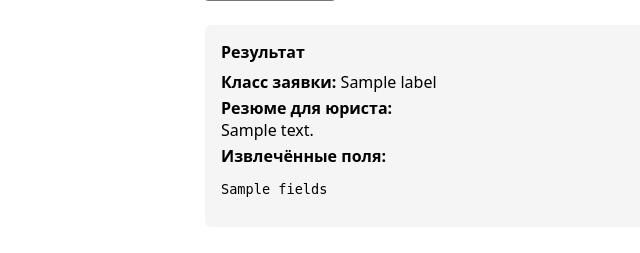
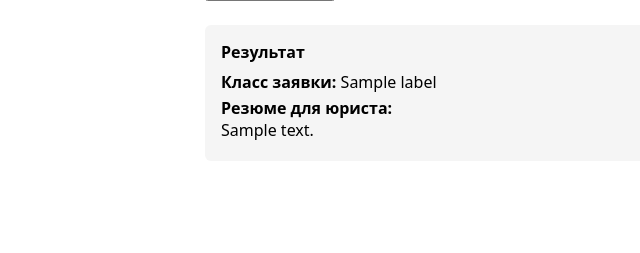
Before and after one commit to SpiritWalker84/ML_test, a Flask app: template app/templates/index.html in a window 1280 px wide. Shown: the part 277-530 px from the top of the page, without its empty margins (99-739 px from the left). Run offline with Flask 3, Linux system fonts and the light colour scheme; the template is opened without the code that fills it: most values are stand-ins (such as "Sample title", 1, 10 or a date in 2020).

Commit message:
Frontend: remove debug output, show extracted fields as readable list
Co-authored-by: Cursor <cursoragent@cursor.com>

```diff
--- a/app/templates/index.html
+++ b/app/templates/index.html
@@ -33,16 +33,26 @@
     <div class="result">
         <h2>Результат</h2>
         <p><strong>Класс заявки:</strong> {{ label }}</p>
-        {% if confidence is defined and confidence is not none %}
-        <p><strong>Уверенность:</strong> {{ "%.2f"|format(confidence) }}</p>
-        {% endif %}
         <p><strong>Резюме для юриста:</strong><br>{{ summary or '—' }}</p>
         {% if summary and summary == '(не удалось сформировать резюме)' %}
         <p class="error" style="font-size: 0.9rem;">Резюме и поля не сформированы — проверьте <strong>API_KEY</strong> в .env на сервере и доступ к API (OpenAI или прокси). Подробности: <code>docker compose logs app</code>.</p>
         {% endif %}
-        {% if fields %}
-        <p><strong>Извлечённые поля:</strong></p>
-        <pre>{{ fields }}</pre>
+        {% if fields and fields.get('raw_response') is none and (fields.get('total_debt') is not none or fields.get('creditors_count') is not none or fields.get('has_overdue') is not none or fields.get('notes')) %}
+        <p><strong>Извлечённые данные:</strong></p>
+        <ul style="margin: 0.25rem 0; padding-left: 1.25rem;">
+            {% if fields.get('total_debt') is not none %}
+            <li><strong>Сумма долга:</strong> {{ "{:,.0f}".format(fields.total_debt).replace(",", " ") }} ₽</li>
+            {% endif %}
+            {% if fields.get('creditors_count') is not none %}
+            <li><strong>Количество кредиторов:</strong> {{ fields.creditors_count }}</li>
+            {% endif %}
+            {% if fields.get('has_overdue') is not none %}
+            <li><strong>Просрочки:</strong> {{ 'да' if fields.has_overdue else 'нет' }}</li>
+            {% endif %}
+            {% if fields.get('notes') %}
+            <li><strong>Примечание:</strong> {{ fields.notes }}</li>
+            {% endif %}
+        </ul>
         {% endif %}
     </div>
     {% endif %}
```
